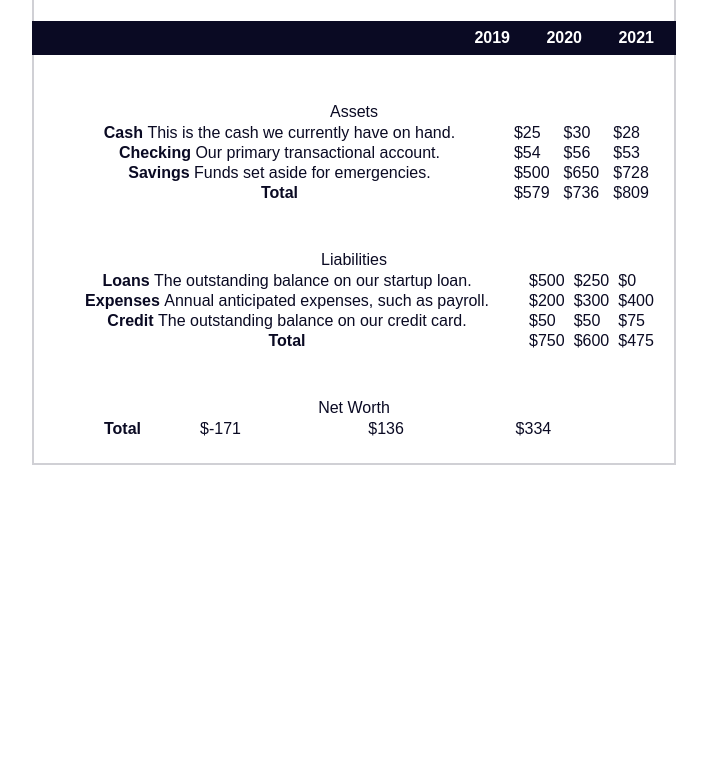
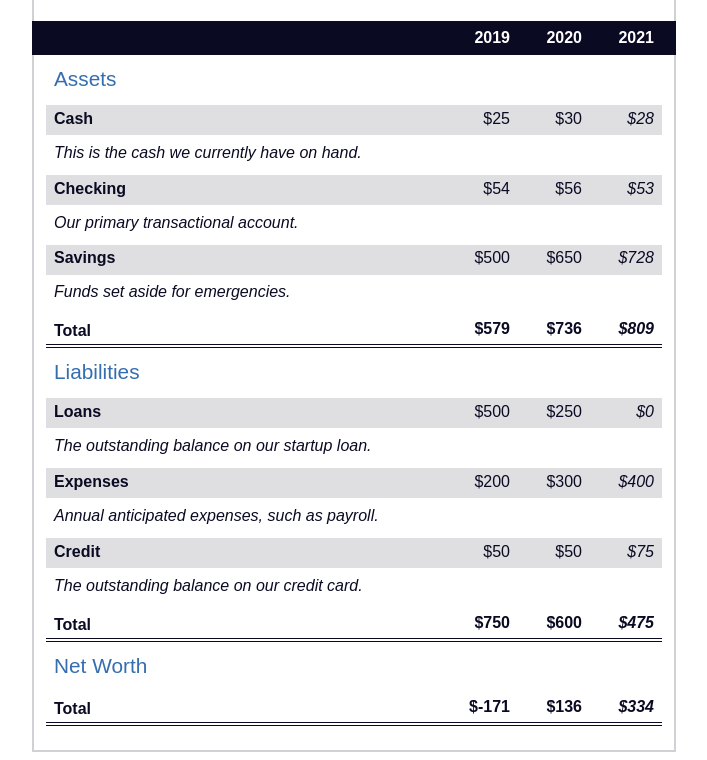
Before and after one commit to jmessi/FCC---Responsive-Web-Design, a plain HTML site: page 9 - Balance Sheet/index.html in a window 1280 px wide. Shown: the part 106-866 px from the top of the page, without its empty margins (286-993 px from the left). Before the commit the page ends 800 px from the top, so only its background shows below. Drawn offline with Linux system fonts and the light colour scheme.

Commit message:
lesson 9 - pseudoselectors finished

```diff
--- a/9 - Balance Sheet/styles.css
+++ b/9 - Balance Sheet/styles.css
@@ -69,10 +69,6 @@ section {
 	padding: 0 0.75rem 1.5rem 0.75rem;
 }
 
-span {
-	font-weight: normal;
-}
-
 table {
 	border-collapse: collapse;
 	border: 0;
@@ -82,4 +78,79 @@ table {
 }
 
 table caption {
+	color: #356eaf;
+	font-weight: normal;
+	font-size: 1.3em;
+	position: absolute;
+	top: -2.25rem;
+	left: 0.5rem;
 }
+
+tbody td {
+	width: 100vw;
+	max-width: 4rem;
+	min-width: 4rem;
+}
+
+tbody th {
+	width: calc(100% - 12rem);
+}
+
+tr[class='total'] {
+	border-bottom: 4px double #0a0a23;
+	font-weight: bold;
+}
+
+tr[class='total'] th {
+	text-align: left;
+	padding: 0.5rem 0 0.25rem 0.5rem;
+}
+
+tr.total td {
+	text-align: right;
+	padding: 0 0.25rem;
+}
+
+tr.total td:nth-of-type(3) {
+	padding-right: 0.5rem;
+}
+
+tr.total:hover {
+	background-color: #99c9ff;
+}
+
+td.current {
+	font-style: italic;
+}
+
+tr.data {
+	background-image: linear-gradient(
+		to bottom,
+		#dfdfe2 1.845rem,
+		white 1.845rem
+	);
+}
+
+tr.data th {
+	text-align: left;
+	padding-top: 0.3rem;
+	padding-left: 0.5rem;
+}
+
+tr.data th .description {
+	display: block;
+	font-style: italic;
+	font-weight: normal;
+	padding: 1rem 0 0.75rem;
+	margin-right: -13.5rem;
+}
+
+tr.data td {
+	vertical-align: top;
+	text-align: right;
+	padding: 0.3rem 0.25rem 0;
+}
+
+tr.data td:last-of-type {
+	padding-right: 0.5rem;
+}
```
